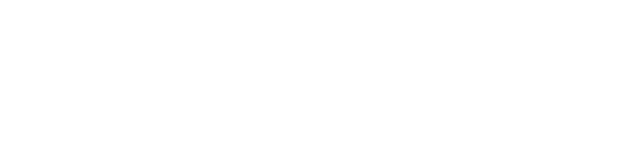
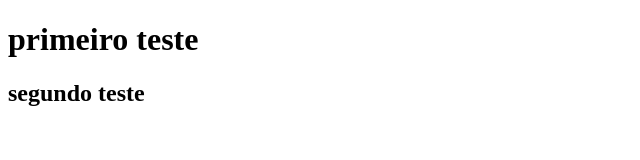
Before and after one commit to Filipa-SRocha/dbc-conflito, a plain HTML site: page index.html in a window 1280 px wide. Shown: the whole page, without its empty margins (0-640 px from the left). Drawn offline with Linux system fonts and the light colour scheme.

Commit message:
primeiros testes das tags h1 e h2 realizados

```diff
--- a/index.html
+++ b/index.html
@@ -6,5 +6,8 @@
 		<meta name="viewport" content="width=device-width, initial-scale=1.0" />
 		<title>Document</title>
 	</head>
-	<body></body>
+	<body>
+	<h1> primeiro teste</h1>
+	<h2> segundo teste</h2>
+	</body>
 </html>
```
